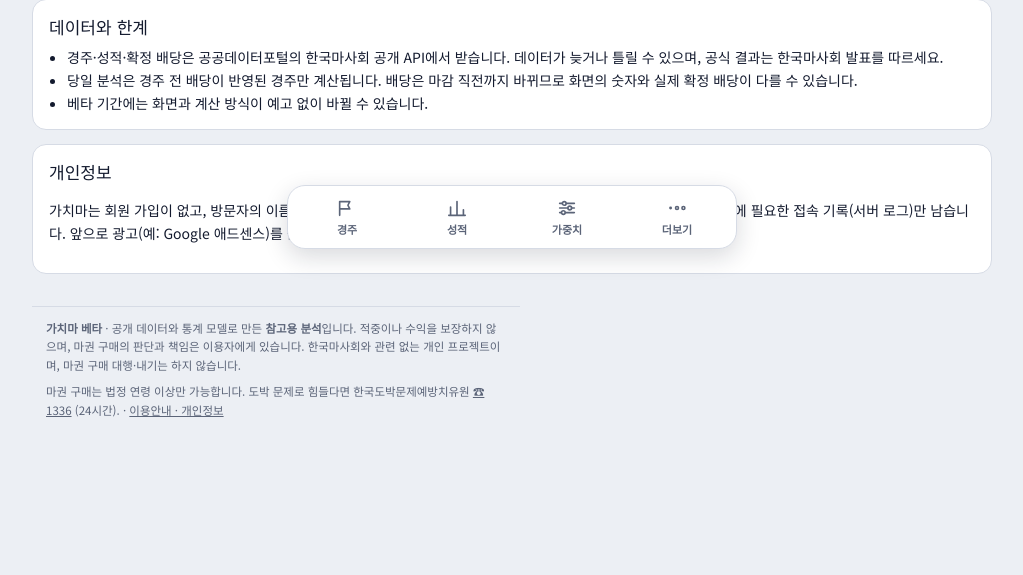
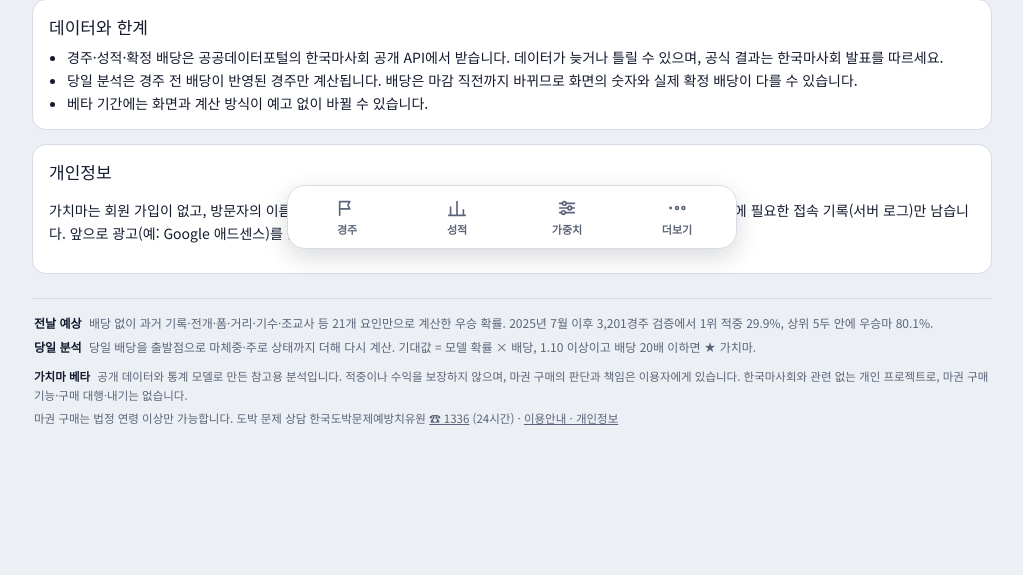
Before and after one commit to kimhyosub/kra-horse-racing, a Spring Boot app: page /about in a window 1280 px wide. Shown: the part 541-1116 px from the top of the page, without its empty margins (128-1151 px from the left). After the commit the page ends 966 px from the top, so only its background shows below. Run offline with Spring Boot 4, Linux system fonts and the light colour scheme; some of the project's set-up classes (security, data sources, template engines, error pages and the like) are left out, and stand-ins take their place; some libraries are stand-ins or nearby versions.

Commit message:
바닥글 정리: 경주 화면의 모델 설명과 공개 고지를 하나의 바닥글로 합치고, 옛 footer 폭(72ch) 제한을 풀어 카드와 같은 폭으로
Co-Authored-By: Claude Opus 5.5 <noreply@anthropic.com>
Claude-Session: https://claude.ai/code/session_01CpiYfobXKfbhxBD2hrr78E

```diff
--- a/kra-web/src/main/resources/static/css/gachima.css
+++ b/kra-web/src/main/resources/static/css/gachima.css
@@ -376,8 +376,11 @@ table.pk tr.rec td:first-child{box-shadow:inset 3px 0 0 var(--value)}
 
 /* ---------- 공개 베타 ---------- */
 .logo b .beta{font:700 10px var(--body);font-style:normal;vertical-align:4px;margin-left:5px;padding:2px 6px;border-radius:999px;background:var(--value);color:#fff;letter-spacing:0}
-.foot{margin:18px 0 0;padding:12px 14px;border-top:1px solid var(--line);font-size:11.5px;line-height:1.6;color:var(--muted)}
-.foot p{margin:0 0 4px}
+.foot{max-width:none;display:grid;gap:10px;margin-top:10px;padding:14px 2px 0;border-top:1px solid var(--line);font-size:12px;line-height:1.65;color:var(--muted)}
+.foot p{margin:0}
+.foot b{color:var(--ink);font-weight:700;margin-right:4px}
+.foot .foot-how{display:grid;gap:4px}
+.foot .foot-legal{display:grid;gap:4px;font-size:11.5px}
 .foot a{color:inherit}
 .tabbar .sheet a.dim{color:var(--muted);font-size:12px}
 .about .ab{background:var(--paper);border:1px solid var(--line);border-radius:14px;padding:14px 16px}
--- a/kra-web/src/main/resources/templates/fragments.html
+++ b/kra-web/src/main/resources/templates/fragments.html
@@ -97,10 +97,16 @@
 
 <!-- 바닥글: 공개 베타 고지 -->
 <footer th:fragment="foot" class="foot">
-  <p><b>가치마 베타</b> · 공개 데이터와 통계 모델로 만든 <b>참고용 분석</b>입니다. 적중이나 수익을 보장하지 않으며, 마권 구매의 판단과 책임은 이용자에게 있습니다.
-    한국마사회와 관련 없는 개인 프로젝트이며, 마권 구매 대행·내기는 하지 않습니다.</p>
-  <p>마권 구매는 법정 연령 이상만 가능합니다. 도박 문제로 힘들다면 한국도박문제예방치유원 <a href="tel:1336">☎ 1336</a> (24시간).
-    · <a th:href="@{/about}">이용안내 · 개인정보</a></p>
+  <div class="foot-how">
+    <p><b>전날 예상</b> 배당 없이 과거 기록·전개·폼·거리·기수·조교사 등 21개 요인만으로 계산한 우승 확률. 2025년 7월 이후 3,201경주 검증에서 1위 적중 29.9%, 상위 5두 안에 우승마 80.1%.</p>
+    <p><b>당일 분석</b> 당일 배당을 출발점으로 마체중·주로 상태까지 더해 다시 계산. 기대값 = 모델 확률 × 배당, 1.10 이상이고 배당 20배 이하면 ★ 가치마.</p>
+  </div>
+  <div class="foot-legal">
+    <p><b>가치마 베타</b> 공개 데이터와 통계 모델로 만든 참고용 분석입니다. 적중이나 수익을 보장하지 않으며, 마권 구매의 판단과 책임은 이용자에게 있습니다.
+      한국마사회와 관련 없는 개인 프로젝트로, 마권 구매 기능·구매 대행·내기는 없습니다.</p>
+    <p>마권 구매는 법정 연령 이상만 가능합니다. 도박 문제 상담 한국도박문제예방치유원 <a href="tel:1336">☎ 1336</a> (24시간)
+      · <a th:href="@{/about}">이용안내 · 개인정보</a></p>
+  </div>
 </footer>
 <!-- 아래 탭 바: 경주 · 성적 · 가중치 · 더보기(아이디, 관리, 로그아웃) -->
 <nav th:fragment="tabbar(active)" class="tabbar" aria-label="메뉴">
--- a/kra-web/src/main/resources/templates/race.html
+++ b/kra-web/src/main/resources/templates/race.html
@@ -212,11 +212,6 @@
     </ol>
   </th:block>
 
-  <footer>
-    <span>전날 예상: 배당 없이 과거 기록, 전개, 폼, 거리, 기수·조교사 등 21개 요인만으로 계산한 우승 확률입니다. 2025년 7월 이후 3,201경주 검증에서 1위 적중 29.9%, 상위 5두 안에 우승마 80.1%였습니다.</span>
-    <span>당일 분석: 당일 배당을 출발점으로 마체중, 주로 상태까지 더해 다시 계산합니다. 기대값 = 모델 확률 × 배당. 1.10 이상이고 배당 20배 이하이면 가치마입니다.</span>
-    <span>정보 제공용이며 마권 구매 기능은 없습니다.</span>
-  </footer>
   <footer th:replace="~{fragments :: foot}"></footer>
   <nav th:replace="~{fragments :: tabbar('race')}"></nav>
 </div>
```
